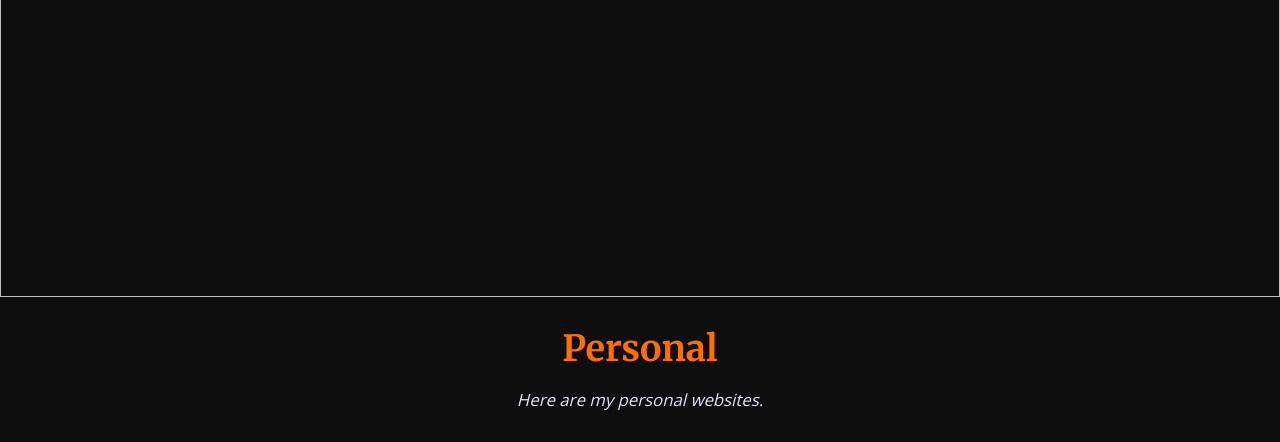
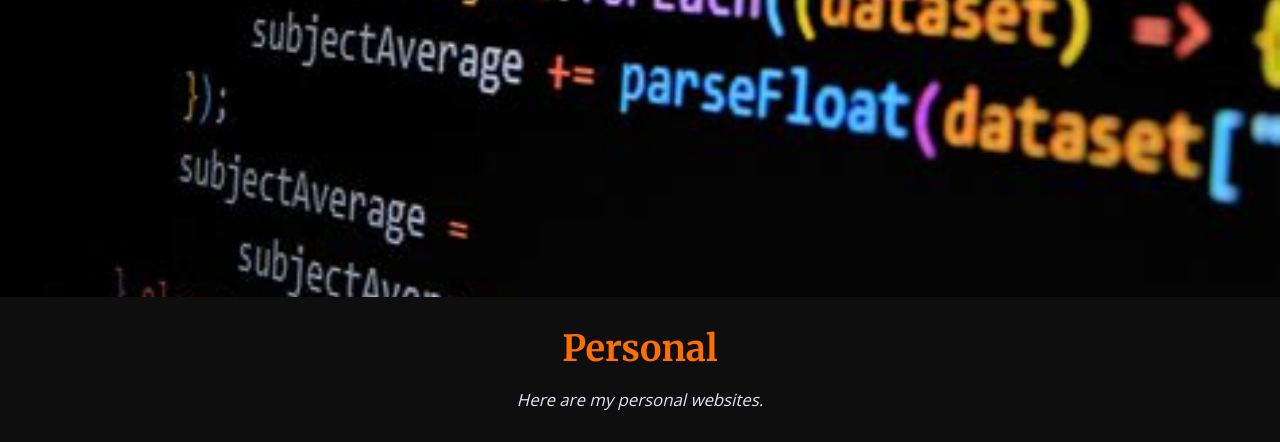
Before and after one commit to DanielMilos/danielmilos.github.io, a plain HTML site: page index.html in a window 1280 px wide. Shown: the part 503-945 px from the top of the page. Drawn offline with nearby package versions, Linux system fonts and the light colour scheme.

Commit message:
Update index.html

```diff
--- a/index.html
+++ b/index.html
@@ -70,7 +70,7 @@
     <!-- Hero Section -->
     <section id="hero" class="hero section dark-background">
 
-      <img src="assets/img/hero-bg.jpg alt="" data-aos="fade-in">
+      <img src="assets/img/hero-bg.jpg" alt="" data-aos="fade-in">
 
       <div class="container" data-aos="zoom-out" data-aos-delay="100">
         <h2>Daniel Milos</h2>
```
